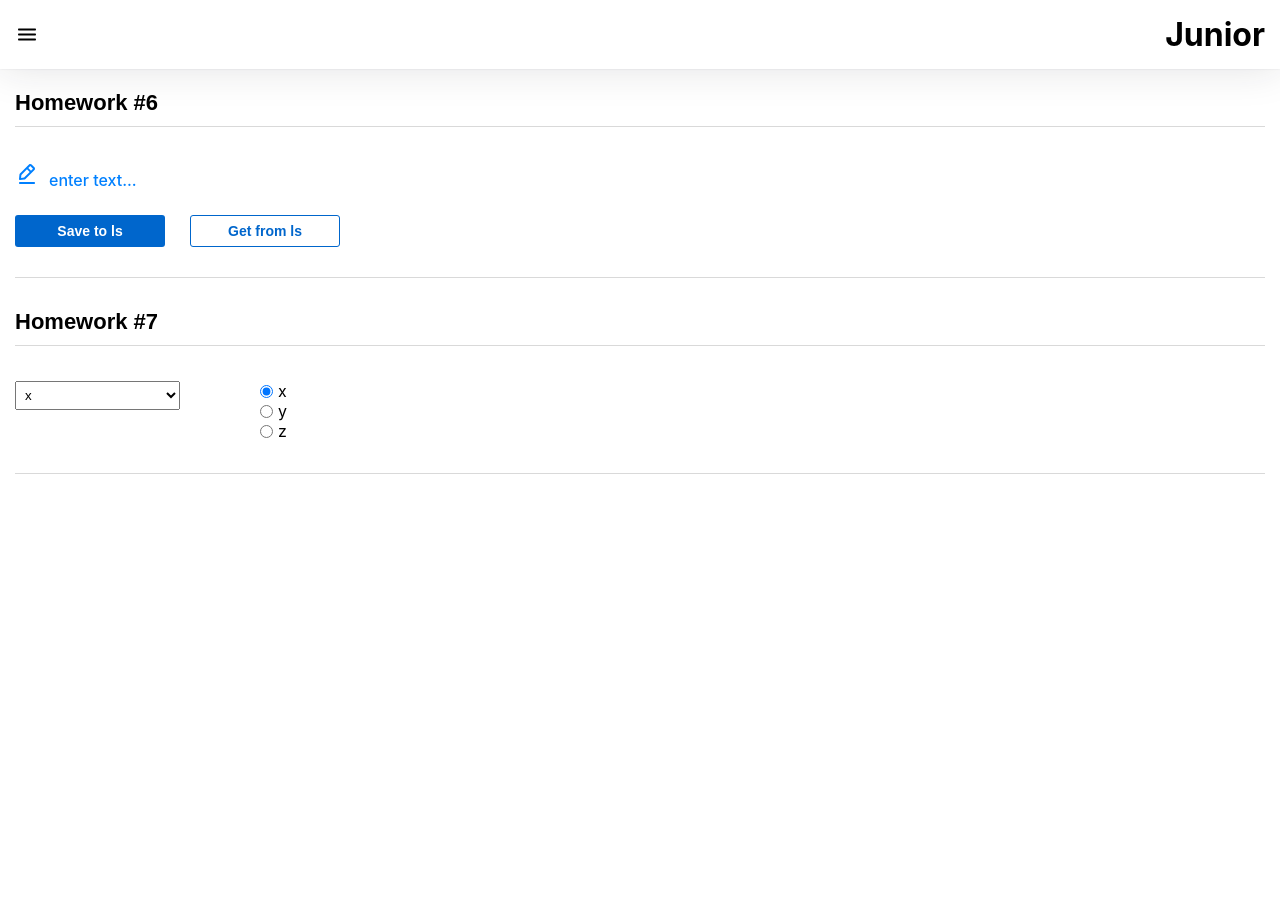
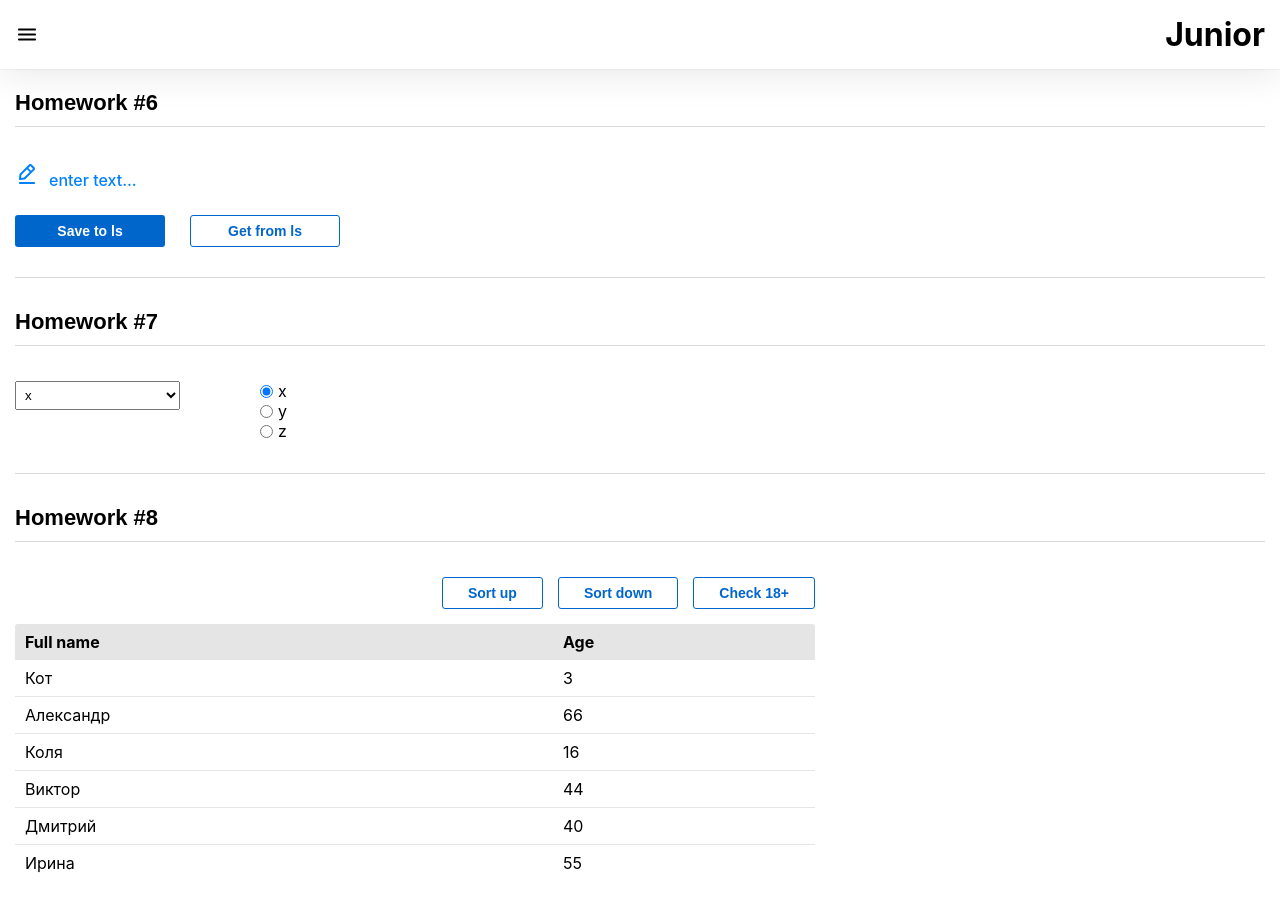
Before and after one commit to maksuchiha/reactPractice, a React (Create React App) app: page /#/junior in a window 1280 px wide. Before the commit the page ends 800 px from the top, so only its background shows below. Built offline with nearby package versions, Linux system fonts and the light colour scheme.

Commit message:
hw8 complete

```diff
--- a/src/s2-homeworks/hw05/pages/Junior.tsx
+++ b/src/s2-homeworks/hw05/pages/Junior.tsx
@@ -1,7 +1,7 @@
 import React from 'react'
 import HW6 from "../../hw06/HW6";
 import HW7 from '../../hw07/HW7'
-// import HW8 from '../../hw08/HW8'
+import HW8 from '../../hw08/HW8'
 // import HW9 from '../../hw09/HW9'
 
 function Junior() {
@@ -9,7 +9,7 @@ function Junior() {
         <div id={'hw5-page-junior'}>
             <HW6 />
             <HW7 />
-            {/*<HW8 />*/}
+            <HW8 />
             {/*<HW9 />*/}
         </div>
     )
--- a/src/s2-homeworks/hw08/HW8.module.css
+++ b/src/s2-homeworks/hw08/HW8.module.css
@@ -1,23 +1,39 @@
 .item {
+    border-bottom: 1px solid #E5E5E5;
 }
 
 .item:last-of-type {
+    border-bottom: none;
 }
 
 .users {
+    border-collapse: collapse;
+    width: 100%;
+    border-radius: 3px;
+    overflow: hidden;
 }
 
 .buttonsContainer {
+    display: flex;
+    justify-content: flex-end;
+    gap: 15px;
+    margin-bottom: 15px;
 }
 
 .container {
+    max-width: 800px;
+    width: 100%;
 }
 
 .thead {
+    background: #E5E5E5;
+    font-weight: 700;
 }
 
 .nameCol {
+    padding: 8px 10px;
 }
 
 .ageCol {
+    padding: 5px 10px;
 }
--- a/src/s2-homeworks/hw08/HW8.tsx
+++ b/src/s2-homeworks/hw08/HW8.tsx
@@ -84,12 +84,11 @@ const HW8 = () => {
 
                     <table id={'hw8-users'} className={s.users}>
                         <thead className={s.thead}>
-                        <tr>
-                            <td className={s.nameCol}>Name</td>
-                            <td className={s.ageCol}>Age</td>
-                        </tr>
+                            <tr>
+                                <td className={s.nameCol}>Full name</td>
+                                <td className={s.ageCol}>Age</td>
+                            </tr>
                         </thead>
-
                         <tbody>{finalPeople}</tbody>
                     </table>
                 </div>
--- a/src/s2-homeworks/hw08/User.tsx
+++ b/src/s2-homeworks/hw08/User.tsx
@@ -11,12 +11,10 @@ const User: React.FC<UserPropsType> = ({ u }) => {
     return (
         <tr id={'hw8-user-' + u._id + '-' + u.age} className={s.item}>
             <td id={'hw8-user-name-' + u._id} className={s.nameCol}>
-                {/*отобразить имя*/}
-
+                {u.name}
             </td>
-            <td id={'hw8-user-age-' + u._id}>
-                {/*отобразить возраст*/}
-
+            <td id={'hw8-user-age-' + u._id} className={s.ageCol}>
+                {u.age}
             </td>
         </tr>
     )
--- a/src/s2-homeworks/hw08/bll/homeWorkReducer.ts
+++ b/src/s2-homeworks/hw08/bll/homeWorkReducer.ts
@@ -4,15 +4,13 @@ type ActionType =
     | { type: 'sort'; payload: 'up' | 'down' }
     | { type: 'check'; payload: number }
 
-export const homeWorkReducer = (state: any, action: any): any => { // need to fix any
+export const homeWorkReducer = (state: UserType[], action: ActionType): UserType[] => { // need to fix any
     switch (action.type) {
         case 'sort': { // by name
-
-            return state // need to fix
+            return [...state].sort((a, b) => action.payload === 'up' ? a.name.localeCompare(b.name) : b.name.localeCompare(a.name)) // need to fix
         }
         case 'check': {
-
-            return state // need to fix
+            return state.filter(user => user.age >= 18) // need to fix
         }
         default:
             return state
```
Also changed, not shown: package.json (+14 -12 lines).
